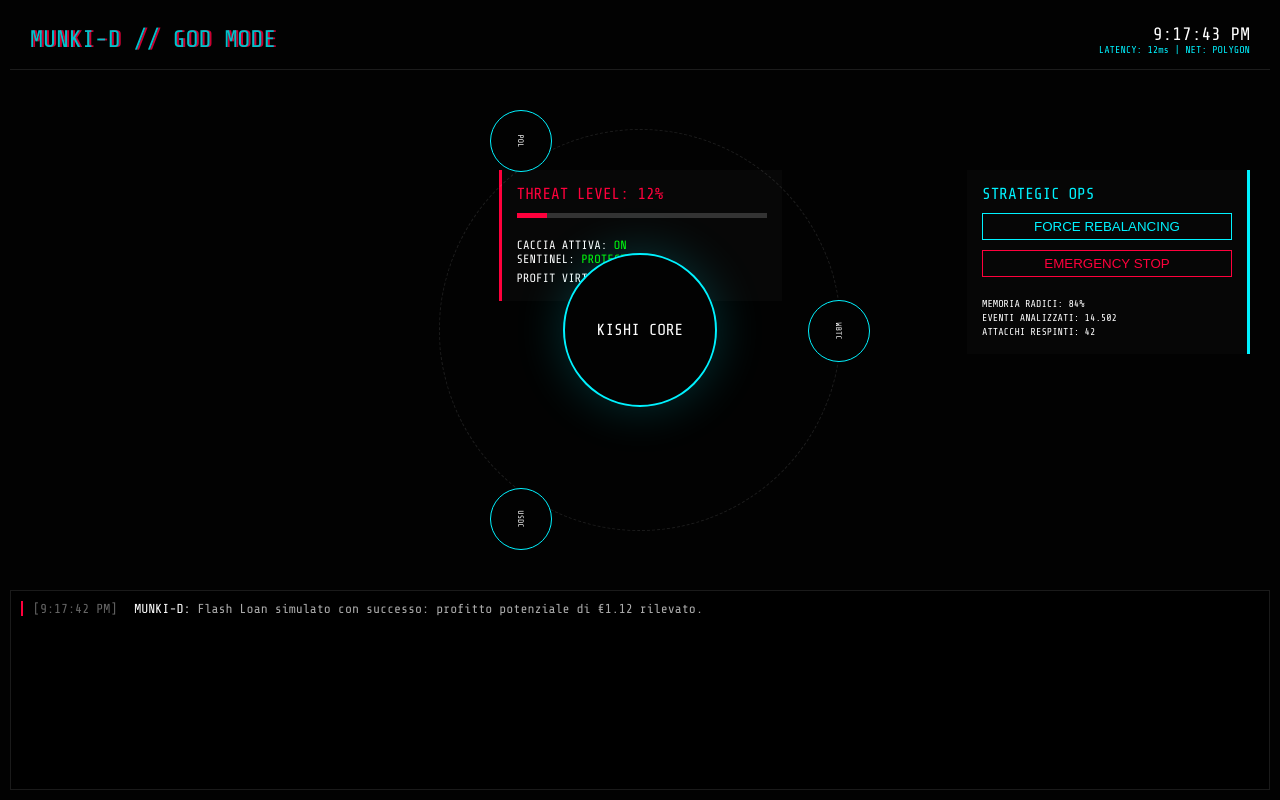
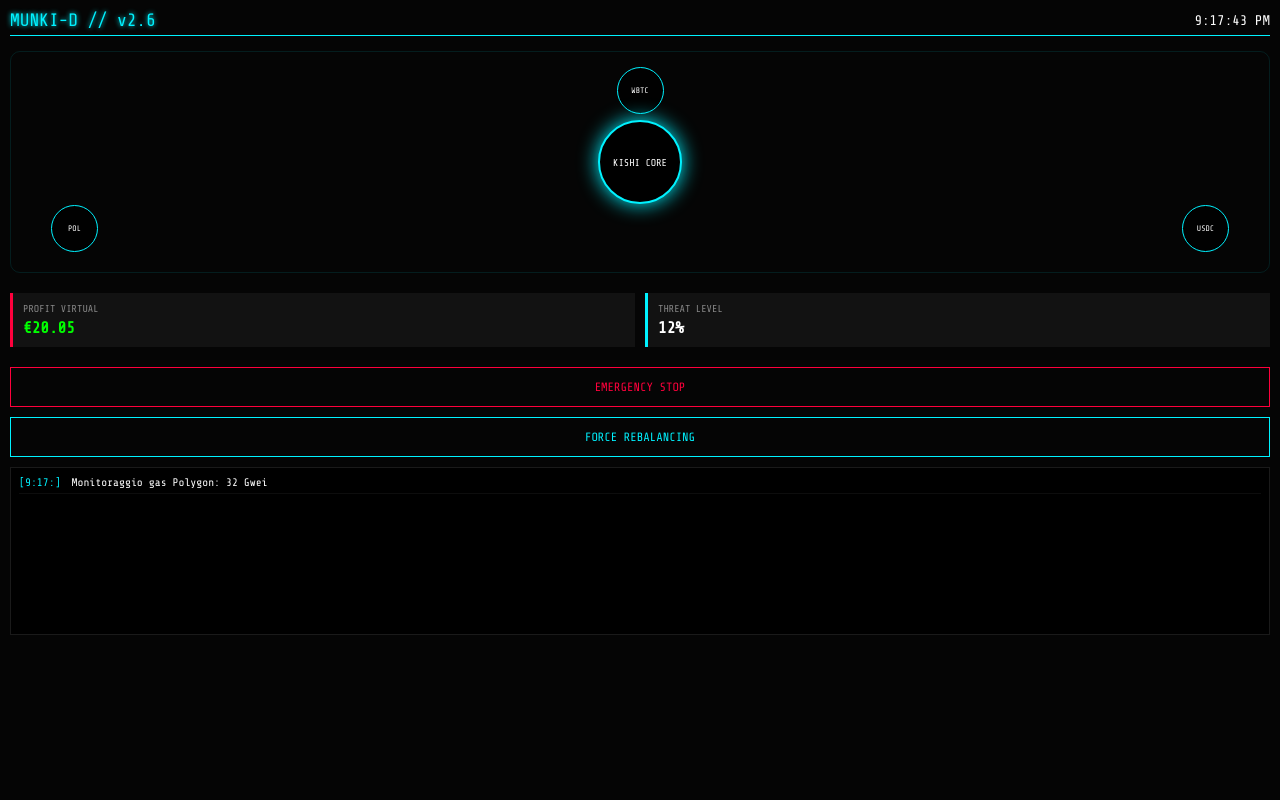
Before and after one commit to munkishira-Boy/munki-d-terminal, a plain HTML site: page index.html in a window 1280 px wide. Drawn offline with nearby package versions, Linux system fonts and the light colour scheme.

Commit message:
Update index.html

```diff
--- a/index.html
+++ b/index.html
@@ -2,112 +2,93 @@
 <html lang="it">
 <head>
     <meta charset="UTF-8">
-    <meta name="viewport" content="width=device-width, initial-scale=1.0">
-    <title>MUNKI-D | GOD MODE TERMINAL</title>
+    <meta name="viewport" content="width=device-width, initial-scale=1.0, maximum-scale=1.0, user-scalable=no">
+    <title>MUNKI-D | MOBILE COMMAND</title>
     <style>
         @import url('https://fonts.googleapis.com/css2?family=Share+Tech+Mono&display=swap');
+        :root { --danger: #ff003c; --safe: #00f2ff; --bg: #050505; }
+        body { background: var(--bg); color: #fff; font-family: 'Share Tech Mono', monospace; margin: 0; padding: 10px; box-sizing: border-box; }
 
-        :root { --danger: #ff003c; --safe: #00f2ff; --warn: #f4ff00; --bg: #020202; }
-        body { background: var(--bg); color: #fff; font-family: 'Share Tech Mono', monospace; margin: 0; overflow: hidden; }
+        /* Header compatto */
+        header { border-bottom: 1px solid var(--safe); padding-bottom: 5px; margin-bottom: 15px; display: flex; justify-content: space-between; align-items: center; }
+        .logo { font-size: 18px; color: var(--safe); text-shadow: 0 0 5px var(--safe); }
 
-        /* Layout Strutturale */
-        .wrapper { display: grid; grid-template-rows: 60px 1fr 200px; height: 100vh; padding: 10px; box-sizing: border-box; }
+        /* Area Radici Semplificata per Mobile */
+        .visual-area { height: 220px; position: relative; display: flex; align-items: center; justify-content: center; margin-bottom: 20px; border: 1px solid rgba(0,242,255,0.1); border-radius: 10px; }
+        .kishi-core { width: 80px; height: 80px; border: 2px solid var(--safe); border-radius: 50%; display: flex; align-items: center; justify-content: center; font-size: 10px; background: #000; z-index: 5; box-shadow: 0 0 20px var(--safe); }
+        .node { position: absolute; width: 45px; height: 45px; border: 1px solid var(--safe); border-radius: 50%; display: flex; align-items: center; justify-content: center; font-size: 8px; background: rgba(0,0,0,0.8); }
 
-        /* Top Bar */
-        header { border-bottom: 1px solid rgba(255,255,255,0.1); display: flex; justify-content: space-between; align-items: center; padding: 0 20px; }
-        .glitch { font-size: 24px; color: var(--safe); text-shadow: 2px 0 var(--danger); animation: glitch 2s infinite; }
+        /* Posizioni fisse per non farle accavallare */
+        .wbtc { top: 15px; }
+        .pol { bottom: 20px; left: 40px; }
+        .usdc { bottom: 20px; right: 40px; }
 
-        /* Mappa Centrale */
-        .main-view { display: flex; align-items: center; justify-content: center; position: relative; }
-        .core-radix { width: 150px; height: 150px; border: 2px solid var(--safe); border-radius: 50%; display: flex; align-items: center; justify-content: center; box-shadow: 0 0 50px rgba(0,242,255,0.2); z-index: 2; background: var(--bg); }
-        .orbit { position: absolute; border: 1px dashed rgba(255,255,255,0.1); border-radius: 50%; animation: rotate 20s linear infinite; }
-        .pool-satellite { position: absolute; width: 60px; height: 60px; border-radius: 50%; border: 1px solid var(--safe); background: var(--bg); display: flex; align-items: center; justify-content: center; font-size: 8px; }
+        /* Box Dati ordinati */
+        .stats-grid { display: grid; grid-template-columns: 1fr 1fr; gap: 10px; margin-bottom: 20px; }
+        .stat-card { border-left: 3px solid var(--danger); background: rgba(255,255,255,0.05); padding: 10px; }
+        .stat-label { font-size: 10px; color: #888; margin-bottom: 5px; }
+        .stat-value { font-size: 16px; font-weight: bold; }
 
-        /* Pannelli Laterali HUD */
-        .hud-left, .hud-right { position: absolute; top: 100px; width: 250px; padding: 15px; background: rgba(255,255,255,0.02); border-left: 3px solid var(--danger); }
-        .hud-right { right: 20px; border-left: none; border-right: 3px solid var(--safe); }
+        /* Terminale che non copre tutto */
+        .terminal-box { border: 1px solid rgba(255,255,255,0.1); height: 150px; overflow-y: auto; font-size: 11px; padding: 8px; background: #000; }
+        .log-line { margin-bottom: 6px; border-bottom: 1px solid rgba(255,255,255,0.05); padding-bottom: 4px; }
+        .log-time { color: var(--safe); margin-right: 5px; }
 
-        /* Terminale Inferiore */
-        footer { border: 1px solid rgba(255,255,255,0.1); background: rgba(0,0,0,0.8); padding: 10px; overflow-y: auto; font-size: 13px; color: #aaa; }
-        .log-entry { margin-bottom: 5px; border-left: 2px solid var(--danger); padding-left: 10px; }
-        .log-time { color: #666; margin-right: 10px; }
-
-        @keyframes rotate { from { transform: rotate(0deg); } to { transform: rotate(360deg); } }
-        @keyframes glitch { 0% { opacity: 1; } 50% { opacity: 0.8; } 100% { opacity: 1; } }
-        .blink { animation: blinker 1s linear infinite; }
-        @keyframes blinker { 50% { opacity: 0; } }
+        /* Bottoni grandi per dita */
+        .btn-action { width: 100%; padding: 12px; margin-bottom: 10px; background: none; border: 1px solid var(--danger); color: var(--danger); font-family: inherit; font-size: 12px; text-transform: uppercase; cursor: pointer; }
     </style>
 </head>
 <body>
 
-<div class="wrapper">
 <header>
-        <div class="glitch">MUNKI-D // GOD MODE</div>
-        <div style="text-align: right;">
-            <div id="clock" style="font-size: 18px;">00:00:00</div>
-            <div style="color: var(--safe); font-size: 10px;">LATENCY: 12ms | NET: POLYGON</div>
-        </div>
+    <div class="logo">MUNKI-D // v2.6</div>
+    <div id="clock" style="font-size: 14px;">00:00:00</div>
 </header>
 
-    <main class="main-view">
-        <div class="hud-left">
-            <div style="color: var(--danger);">THREAT LEVEL: 12%</div>
-            <div style="height: 5px; background: #333; margin: 10px 0;">
-                <div style="width: 12%; height: 100%; background: var(--danger);"></div>
+<div class="visual-area">
+    <div class="kishi-core">KISHI CORE</div>
+    <div class="node wbtc">WBTC</div>
+    <div class="node pol">POL</div>
+    <div class="node usdc">USDC</div>
 </div>
-            <div style="font-size: 12px; margin-top: 20px;">
-                CACCIA ATTIVA: <span style="color: #00ff00;">ON</span><br>
-                SENTINEL: <span style="color: #00ff00;">PROTECTING</span><br>
-                PROFIT VIRTUAL: <span style="color: #fff; font-size: 18px;">€20.05</span>
+
+<div class="stats-grid">
+    <div class="stat-card">
+        <div class="stat-label">PROFIT VIRTUAL</div>
+        <div class="stat-value" style="color:#00ff00">€20.05</div>
+    </div>
+    <div class="stat-card" style="border-color: var(--safe);">
+        <div class="stat-label">THREAT LEVEL</div>
+        <div class="stat-value">12%</div>
     </div>
 </div>
 
-        <div class="core-radix">KISHI CORE</div>
-        <div class="orbit" style="width: 400px; height: 400px;">
-            <div class="pool-satellite" style="top: -30px; left: 170px;">WBTC</div>
-            <div class="pool-satellite" style="bottom: 50px; left: -20px;">POL</div>
-            <div class="pool-satellite" style="bottom: 50px; right: -20px;">USDC</div>
-        </div>
+<button class="btn-action">EMERGENCY STOP</button>
+<button class="btn-action" style="border-color: var(--safe); color: var(--safe);">FORCE REBALANCING</button>
 
-        <div class="hud-right">
-            <div style="color: var(--safe);">STRATEGIC OPS</div>
-            <button style="width: 100%; background: none; border: 1px solid var(--safe); color: var(--safe); margin-top: 10px; padding: 5px; cursor: pointer;">FORCE REBALANCING</button>
-            <button style="width: 100%; background: none; border: 1px solid var(--danger); color: var(--danger); margin-top: 10px; padding: 5px; cursor: pointer;">EMERGENCY STOP</button>
-            <div style="margin-top: 20px; font-size: 10px; line-height: 1.4;">
-                MEMORIA RADICI: 84%<br>
-                EVENTI ANALIZZATI: 14.502<br>
-                ATTACCHI RESPINTI: 42
-            </div>
-        </div>
-    </main>
-
-    <footer id="cerebro-log">
-        </footer>
+<div class="terminal-box" id="log">
     </div>
 
 <script>
-    // Orologio
     setInterval(() => { document.getElementById('clock').innerText = new Date().toLocaleTimeString(); }, 1000);
 
-    // Simulazione Intelligenza Cerebro
-    const cerebro = document.getElementById('cerebro-log');
-    const thoughts = [
-        "Analizzando la divergenza tra QuickSwap e Uniswap su WBTC...",
-        "Rilevata micro-oscillazione. Munki-D sta calcolando il percorso ottimale.",
-        "Sentinel ha rilevato un bot nemico (0x33b...). Nessuna azione necessaria, gas troppo alto per lui.",
-        "Teoria delle Radici: la pool POL sta crescendo in forza. Consiglio iniezione.",
-        "Il mercato sta dormendo. Munki-D passa in modalità Risparmio Energetico.",
-        "Flash Loan simulato con successo: profitto potenziale di €1.12 rilevato."
+    const log = document.getElementById('log');
+    const msgs = [
+        "Analisi divergenza pool WBTC...",
+        "Sentinel: Rilevata scansione esterna.",
+        "Teoria Radici: Flusso POL stabile.",
+        "Flash Loan simulato: +€0.45",
+        "Monitoraggio gas Polygon: 32 Gwei"
     ];
 
-    function addThought() {
-        const entry = document.createElement('div');
-        entry.className = 'log-entry';
-        entry.innerHTML = `<span class="log-time">[${new Date().toLocaleTimeString()}]</span> <span style="color:#fff">MUNKI-D:</span> ${thoughts[Math.floor(Math.random()*thoughts.length)]}`;
-        cerebro.prepend(entry);
-        if(cerebro.children.length > 8) cerebro.lastChild.remove();
+    function addLog() {
+        const div = document.createElement('div');
+        div.className = 'log-line';
+        div.innerHTML = `<span class="log-time">[${new Date().toLocaleTimeString().slice(0,5)}]</span> ${msgs[Math.floor(Math.random()*msgs.length)]}`;
+        log.prepend(div);
+        if(log.children.length > 10) log.lastChild.remove();
     }
-    setInterval(addThought, 4000);
+    setInterval(addLog, 4000);
 </script>
 
 </body>
```
Lines whose indentation alone changed are shown as unchanged.
